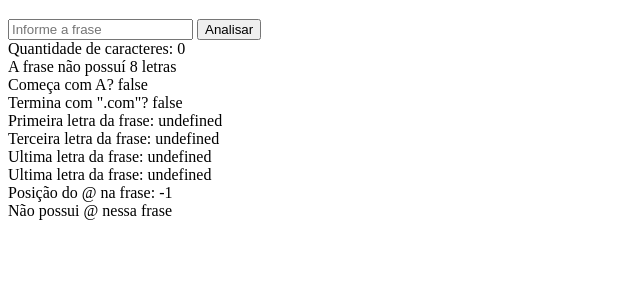
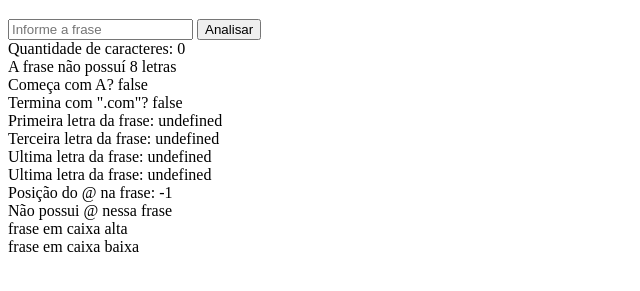
Before and after one commit to TrovoPedro/AlgoritmosFaculdade, a plain HTML site: page operacoesComTexto.html in a window 1280 px wide. Both pictures are taken after a click on the button "Analisar". Shown: the part 61-352 px from the top of the page, without its empty margins (0-640 px from the left). Drawn offline with Linux system fonts and the light colour scheme.

Commit message:
Update operacoesComTexto.html

```diff
--- a/operacoesComTexto.html
+++ b/operacoesComTexto.html
@@ -54,5 +54,12 @@
             mensagem.innerHTML += `Possui @ nessa frase <br>`;
         }
 
+        var fraseMaiuscula = frase.toUpperCase();
+        mensagem.innerHTML += `frase em caixa alta ${fraseMaiuscula} <br>`;
+
+        var fraseMinuscula = frase.toLowerCase();
+        mensagem.innerHTML += `frase em caixa baixa ${fraseMinuscula} <br>`;
+
+
     }
 </script>
```
